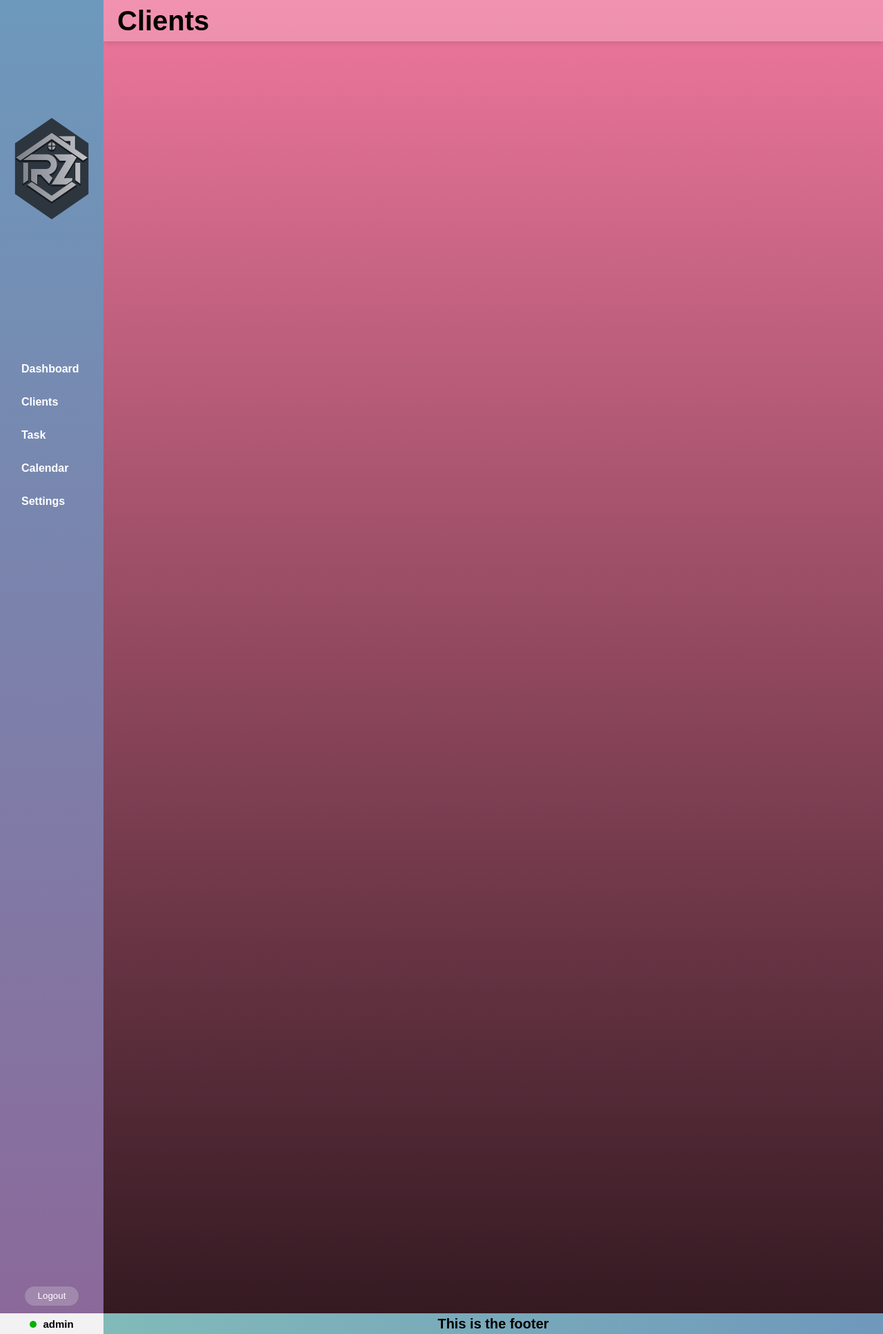
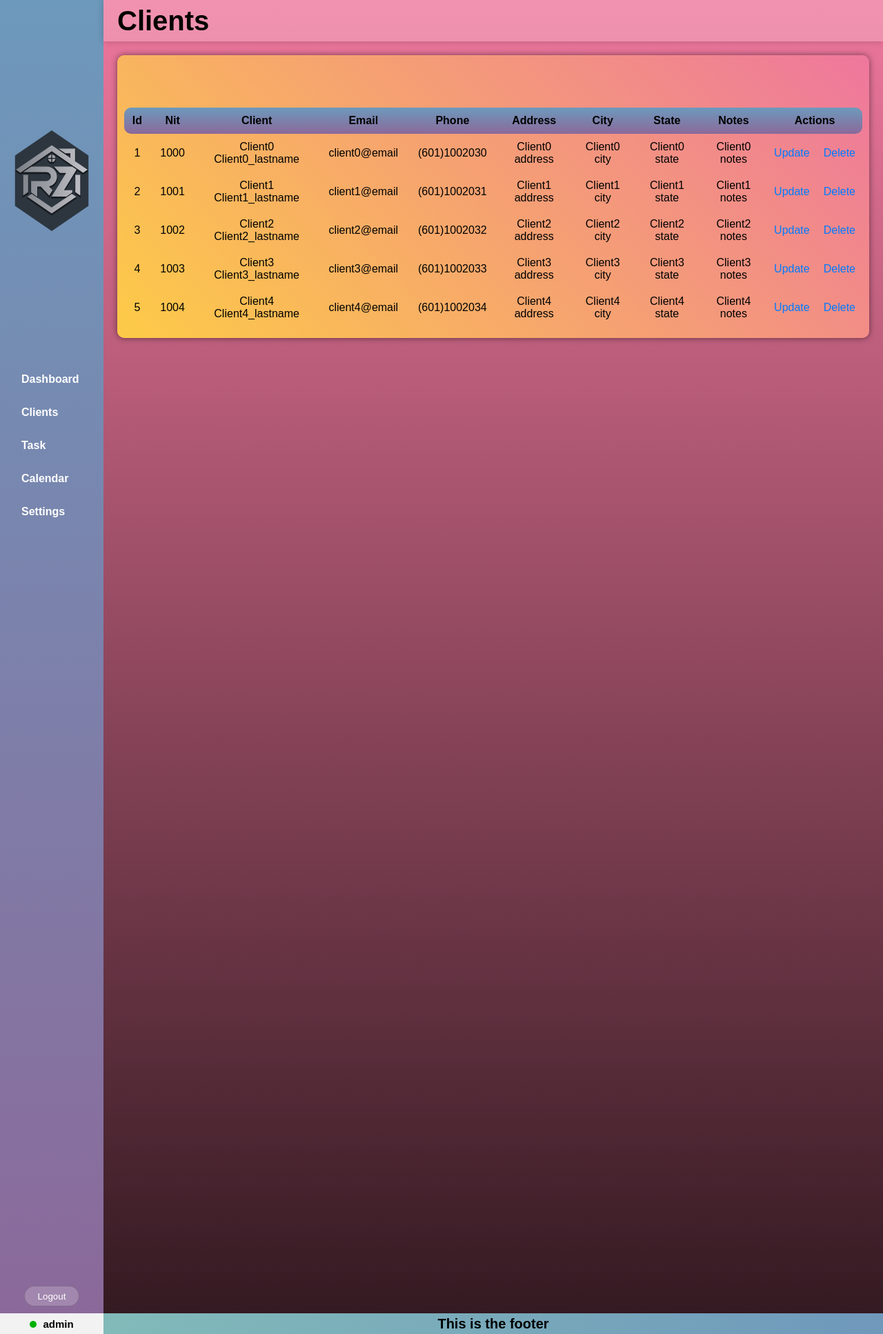
Before and after one commit to JdanielGA/Flask_App, a Flask app: page /clients in a window 1280 px wide. Shown: the whole page at 69% size. Run offline with Flask 3, Linux system fonts and the light colour scheme; a user stored in the database is signed in.

Commit message:
html and css for the clients page added

```diff
--- a/src/routes/clients.py
+++ b/src/routes/clients.py
@@ -1,7 +1,10 @@
 # Desc: Modules and libraries for home route
-from flask import Blueprint, render_template
+from flask import Blueprint, render_template, request, redirect, url_for, flash
 # Desc: My own modules and libraries for home route
+from config.config import db
 from src.routes.auth import login_required
+from src.models.clients import Client, ClientForm
+from src.services.clients import ClientServices
 
 # Desc: Blueprint for clients route
 clients_blueprint = Blueprint('clients', __name__)
@@ -10,4 +13,11 @@ clients_blueprint = Blueprint('clients', __name__)
 @clients_blueprint.route('/clients')
 @login_required
 def clients():
-    return render_template('pages/clients.html')
+    clients = Client.query.all()
+    return render_template('pages/clients.html', clients=clients)
+
+# Desc: Create client route
+@clients_blueprint.route('/clients/create')
+@login_required
+def create_client():
+    return render_template('pages/create_client.html')
--- a/src/services/clients.py
+++ b/src/services/clients.py
@@ -30,7 +30,7 @@ class ClientServices:
 
         # Desc: Create the client.
         client = Client(
-            id=self.id,
+            nit=self.nit,
             name=self.name,
             lastname=self.lastname,
             email=self.email,
@@ -48,7 +48,7 @@ class ClientServices:
     def get_clients(self):
         clients = Client.query.all()
         if not clients:
-            return ('The clients database is empty!', 'error')
+            return None
         return clients
 
     # Desc: Funtion to get a client by id.
--- a/src/static/css/modules/navbar.css
+++ b/src/static/css/modules/navbar.css
@@ -12,6 +12,7 @@
 .logo {
     width: 100%;
     height: 25%;
+    margin-top: 2rem;
     display: flex;
     align-items: center;
     justify-content: center;
--- a/src/static/css/pages/base.css
+++ b/src/static/css/pages/base.css
@@ -11,9 +11,9 @@ html {
 
 .body {
     width: 100vw;
-    min-width: 64rem;
+    min-width: 96rem;
     height: 100vh;
-    min-height: 42rem;
+    min-height: 54rem;
     display: flex;
     flex-direction: column;
 }
@@ -41,7 +41,6 @@ html {
     flex: 1;
     display: flex;
     flex-direction: column;
-    overflow-y: auto;
     background: linear-gradient(to top, #341A22 , #EE779D);
 }
 
@@ -57,7 +56,8 @@ html {
     box-shadow: 0 0 1rem rgba(0, 0, 0, 0.20);
 }
 
-.montent-main {
+.content-main {
+    flex: 1;
     padding: 2rem;
     display: flex;
     flex-direction: column;
--- a/src/static/css/pages/clients.css
+++ b/src/static/css/pages/clients.css
@@ -1,37 +1,81 @@
-* {
-    box-sizing: border-box;
-    margin: 0;
-    padding: 0;
+.clients {
+    width: 100%;
+    height: 41rem;
+    padding: 1rem;
+    display: flex;
+    flex-direction: column;
+    background: linear-gradient(45deg, #FDCB47 , #EE779D);
+    border-radius: 1rem;
+    box-shadow: 0 0 1rem rgba(0, 0, 0, 0.50);
 }
 
-body {
-    font-family: sans-serif;
-    background-color: #f5f5f5;
-    position: relative;
+.clients-utils {
+    width: 100%;
+    height: 30rem;
+    margin-bottom: 1rem;
+    display: flex;
+    justify-content: flex-start;
+    align-items: center;
+}
+
+.clients-content {
+    width: 100%;
+    max-height: 100%;
+    display: flex;
+    justify-content: space-between;
+    overflow-y: auto;
+    overflow-x: auto;
+}
+
+.clients-content::-webkit-scrollbar {
+    display: none;
+}
+
+.table {
     width: 100%;
     height: 100%;
-    display: flex;
+    padding: 1.5rem;
+    border-collapse: collapse;
+    table-layout: auto;
 }
 
-.navbar {
-    width: 15%;
-    height: 100%;
-    float: left;
+.table thead tr:first-child th:first-child {
+    border-top-left-radius: 10px;
+    border-bottom-left-radius: 10px;
 }
 
-.content {
-    width: 350px;
-    height: 100%;
-    margin: 0 15px;
-    float: right;
-    display: flex;
-    flex-direction: column;
+.table thead tr:first-child th:last-child {
+    border-top-right-radius: 10px;
+    border-bottom-right-radius: 10px;
 }
 
-.content-header {
-    width: 100%;
-    height: 60px;
-    display: flex;
-    justify-content: center;
-    align-items: center;
+.table-header th {
+    position: sticky;
+    top: 0;
+    padding: 10px;
+    text-align: center;
+    width: auto;
+    background: linear-gradient(to top, #8B699A, #6D99BC);
+    font-size: 1.6rem;
+    font-weight: bold;
 }
+
+.table-list {
+    font-size: 1.6rem;
+}
+
+.table-list td {
+    padding: 10px;
+    text-align: center;
+    /* border-bottom: 1px solid #dee2e6; */
+}
+
+.table-list a {
+    color: #007bff;
+    text-decoration: none;
+}
+
+.table-list a:hover {
+    color: #0056b3;
+    text-decoration: underline;
+}
--- a/src/templates/pages/base.html
+++ b/src/templates/pages/base.html
@@ -37,7 +37,7 @@
             </div>
             <div class="content">
                 <div class="content-title"><h1>{% block title %}{% endblock %}</h1></div>
-                <div class="montent-main">
+                <div class="content-main">
                     {% block content %}
                     {% endblock %}
                 </div>
--- a/src/templates/pages/clients.html
+++ b/src/templates/pages/clients.html
@@ -2,4 +2,49 @@
 
 {% block page %}Clients{% endblock %}
 
+{% block css %}
+<link rel="stylesheet" href="{{ url_for('static', filename='css/pages/clients.css') }}">
+{% endblock %}
+
 {% block title %}Clients{% endblock %}
+
+{% block content %}
+<section class="clients">
+    <div class="clients-utils"></div>
+    <div class="clients-content">
+        <table class="table">
+            <thead class="table-header">
+                <tr>
+                    <th scope="col">Id</th>
+                    <th scope="col">Nit</th>
+                    <th scope="col">Client</th>
+                    <th scope="col">Email</th>
+                    <th scope="col">Phone</th>
+                    <th scope="col">Address</th>
+                    <th scope="col">City</th>
+                    <th scope="col">State</th>
+                    <th scope="col">Notes</th>
+                    <th scope="col" colspan="2">Actions</th>
+                </tr>
+            </thead>
+            <tbody class="table-list">
+                {% for client in clients %}
+                <tr>
+                    <td scope="row">{{ client.id }}</td>
+                    <td>{{ client.nit }}</td>
+                    <td>{{ client.name }} {{ client.lastname }}</td>
+                    <td>{{ client.email }}</td>
+                    <td>{{ client.phone }}</td>
+                    <td>{{ client.address }}</td>
+                    <td>{{ client.city }}</td>
+                    <td>{{ client.state }}</td>
+                    <td>{{ client.notes }}</td>
+                    <td><a href="">Update</a></td>
+                    <td><a href="">Delete</a></td>
+                </tr>
+                {% endfor %}
+            </tbody>
+        </table>
+    </div>
+</section>
+{% endblock %}
```
Also changed, not shown: src/models/clients.py (+5 -5 lines), src/static/css/pages/register.css (+14 -8 lines), src/templates/pages/register.html (+7 -7 lines), src/database/database.sqlite, 1 other file.
